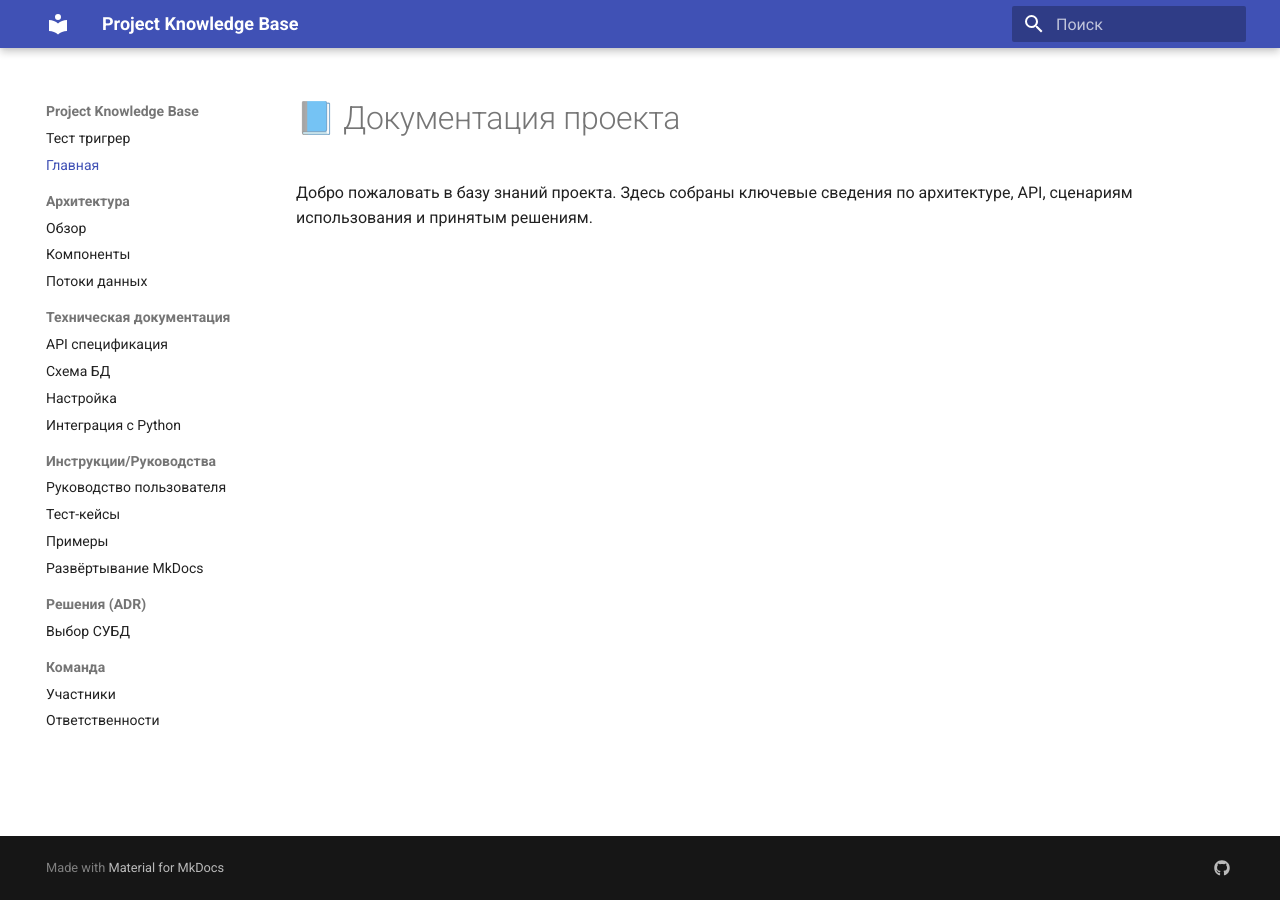
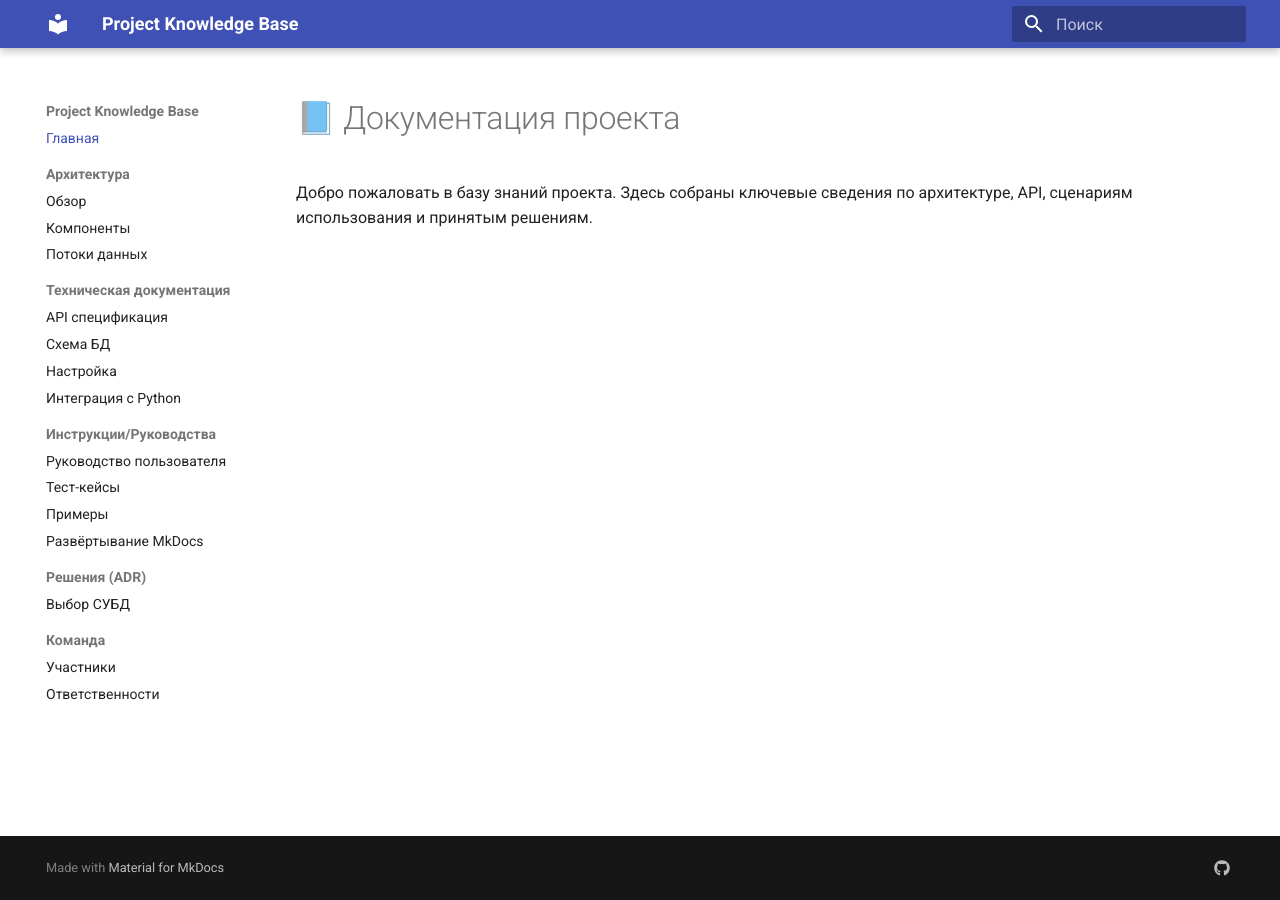
Before and after one commit to RadGadzhi/fgdrilling, an MkDocs documentation site: the page built from docs/README.md, in a window 1280 px wide. Built offline with MkDocs 1.6.1 and Material for MkDocs 9.7.7, drawn with Linux system fonts in a browser that asks for light colours.

Commit message:
anti-test trigger

```diff
--- a/mkdocs.yml
+++ b/mkdocs.yml
@@ -16,7 +16,6 @@ theme:
     - search.suggest
 
 nav:
-  - Тест тригрер: test-trigger.md
   - Главная: README.md
   - Архитектура:
       - Обзор: architecture/overview.md
```
